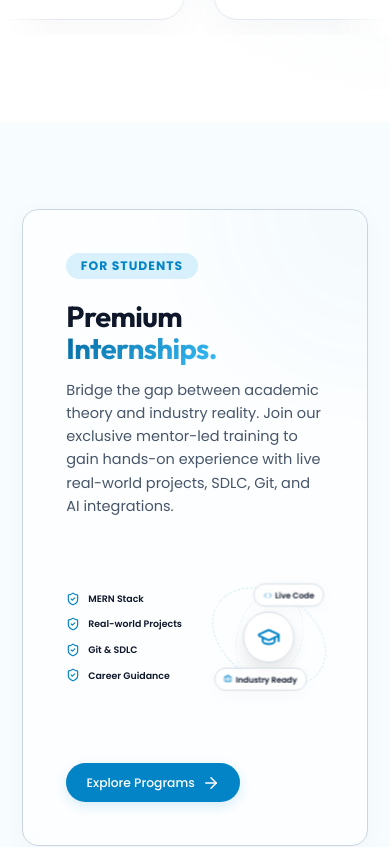
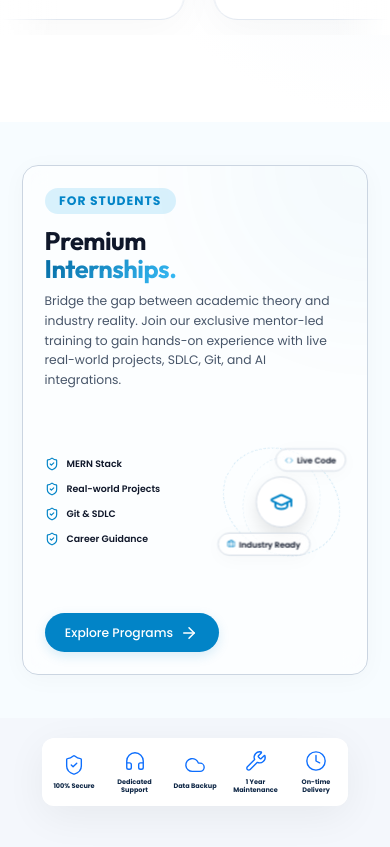
Before and after one commit to TafinityAI-LLP/tai, a React (Vite) app: page / in a window 390 px wide. Shown: the part 5475-6322 px from the top of the page. Built offline with nearby package versions, Linux system fonts and the light colour scheme.

Commit message:
Optimize mobile inner and outer spacing in Premium Internships card

```diff
--- a/src/pages/Home.jsx
+++ b/src/pages/Home.jsx
@@ -283,7 +283,7 @@ const Home = () => {
       </section>
 
       {/* Standalone Internships CTA */}
-      <section className="internships-cta-section relative py-24">
+      <section className="internships-cta-section relative py-12 md:py-24">
         <div className="absolute inset-0 bg-blue-900/10 border-y border-white/5 py-12" style={{ backgroundColor: 'rgba(14, 165, 233, 0.03)', borderTop: '1px solid rgba(255,255,255,0.05)', borderBottom: '1px solid rgba(255,255,255,0.05)' }}></div>
         <div className="container relative z-10">
           <motion.div
@@ -291,21 +291,21 @@ const Home = () => {
             whileInView={{ opacity: 1, y: 0 }}
             viewport={{ once: true, margin: "-50px" }}
             transition={{ duration: 0.6 }}
-            className="flex flex-col md:flex-row items-center gap-12 glass-card p-12 rounded-3xl overflow-hidden relative"
+            className="flex flex-col md:flex-row items-center gap-8 md:gap-12 glass-card p-6 md:p-12 rounded-3xl overflow-hidden relative"
           >
             <div className="absolute top-0 right-0 w-64 h-64 bg-accent-glow rounded-full blur-3xl opacity-20 transform translate-x-1/2 -translate-y-1/2" style={{ background: 'var(--accent-glow)', filter: 'blur(60px)', position: 'absolute', right: 0, top: 0, width: '300px', height: '300px', opacity: 0.2, zIndex: 0 }}></div>
 
             <div className="w-full md:flex-1" style={{ zIndex: 1 }}>
-              <div style={{ display: 'inline-flex', padding: '0.2rem 1rem', background: 'rgba(14, 165, 233, 0.15)', color: 'var(--accent-color)', borderRadius: '100px', fontSize: '0.85rem', fontWeight: 700, textTransform: 'uppercase', marginBottom: '1.5rem', letterSpacing: '1px' }}>
+              <div className="mb-4 md:mb-6" style={{ display: 'inline-flex', padding: '0.2rem 1rem', background: 'rgba(14, 165, 233, 0.15)', color: 'var(--accent-color)', borderRadius: '100px', fontSize: '0.85rem', fontWeight: 700, textTransform: 'uppercase', letterSpacing: '1px' }}>
                 For Students
               </div>
-              <h2 style={{ fontSize: '2rem', marginBottom: '1rem', lineHeight: 1.1 }}>Premium <br /><span className="text-gradient-accent">Internships.</span></h2>
-              <p style={{ color: 'var(--text-secondary)', fontSize: '1rem', marginBottom: '2rem', lineHeight: 1.6, maxWidth: '500px' }}>
+              <h2 className="mb-2 md:mb-4" style={{ fontSize: 'clamp(1.75rem, 4vw, 2rem)', lineHeight: 1.1 }}>Premium <br /><span className="text-gradient-accent">Internships.</span></h2>
+              <p className="mb-6 md:mb-8 text-[0.85rem] md:text-base" style={{ color: 'var(--text-secondary)', lineHeight: 1.6, maxWidth: '500px' }}>
                 Bridge the gap between academic theory and industry reality. Join our exclusive mentor-led training to gain hands-on experience with live real-world projects, SDLC, Git, and AI integrations.
               </p>
 
-              <div className="relative w-full mb-10 flex flex-row items-center justify-between">
-                <ul className="w-[50%] md:w-full flex-shrink-0 relative z-10" style={{ listStyle: 'none', padding: 0, margin: 0, display: 'flex', flexDirection: 'column', gap: '0.8rem' }}>
+              <div className="relative w-full mb-6 md:mb-10 flex flex-row items-center justify-between">
+                <ul className="w-[50%] md:w-full flex-shrink-0 relative z-10 flex flex-col gap-3 md:gap-4" style={{ listStyle: 'none', padding: 0, margin: 0 }}>
                   {['MERN Stack', 'Real-world Projects', 'Git & SDLC', 'Career Guidance'].map((item, i) => (
                     <li key={i} style={{ display: 'flex', flexWrap: 'wrap', alignItems: 'center', gap: '8px', color: 'var(--text-primary)', fontWeight: 600 }}>
                       <ShieldCheck className="w-[14px] h-[14px] md:w-[18px] md:h-[18px]" style={{ color: 'var(--accent-color)', flexShrink: 0 }} />
```
